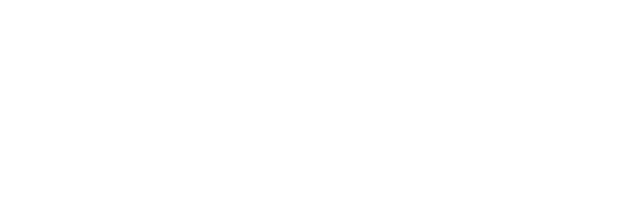
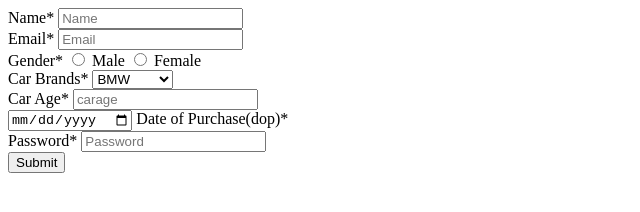
Before and after one commit to acciojob/car-insurance-form-coderchaubey, a website: page main.html in a window 1280 px wide. Shown: the whole page, without its empty margins (0-640 px from the left). Drawn offline with Linux system fonts and the light colour scheme.

Commit message:
created a submission

```diff
--- a/main.html
+++ b/main.html
@@ -7,6 +7,47 @@
 </head>
 
 <body>
+
+	<form method="">
+	<div>
+          <label for="name">Name*</label>
+          <input type="text" id="name" name="name" placeholder="Name" required>
+        </div>
+        <div>
+          <label for="email">Email*</label>
+          <input type="email" id="email" name="email" placeholder="Email" required>
+        </div>
+        <div>
+          <label for="gender">Gender*</label>
+          <input type="radio" id="gender_m" name="gender" value="male" required>
+          <label for="gender_m">Male</label>
+          <input type="radio" id="gender_f" name="gender" value="female">
+          <label for="gender_f">Female</label>
+        </div>
+        <div>
+          <label for="cars">Car Brands*</label>
+          <select id="cars" name="cars" required>
+
+            <option value="BMW">BMW</option>
+            <option value="Audi">Audi</option>
+            <option value="Mercedes">Mercedes</option>
+          </select>
+        </div>
+        <div>
+          <label for="carage">Car Age*</label>
+          <input type="number" id="carage" name="carage" placeholder="carage" required>
+        </div>
+        <div>
+            <input type="date" id="dop" name="dop" required>
+            <label for="dop">Date of Purchase(dop)*</label>
+          </div>
+        <div>
+          <label for="password">Password*</label>
+          <input type="password" id="password" name="password" placeholder="Password" required>
+        </div>
+
+        <button type="submit">Submit</button>
+      </form>
 	<!-- the entire body must be written by student -->
     <script type="text/javascript" src="./script.js">
 </script>
```
